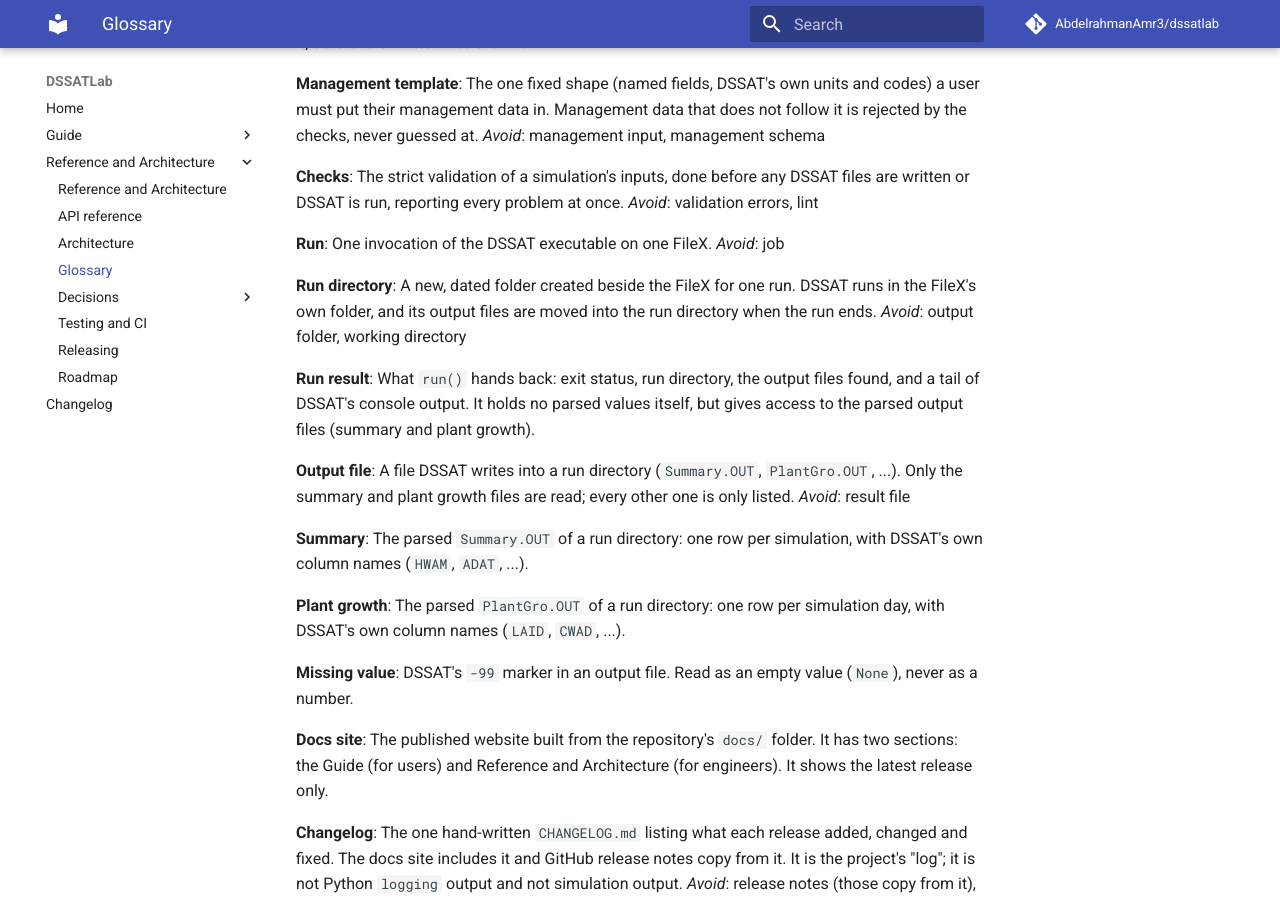
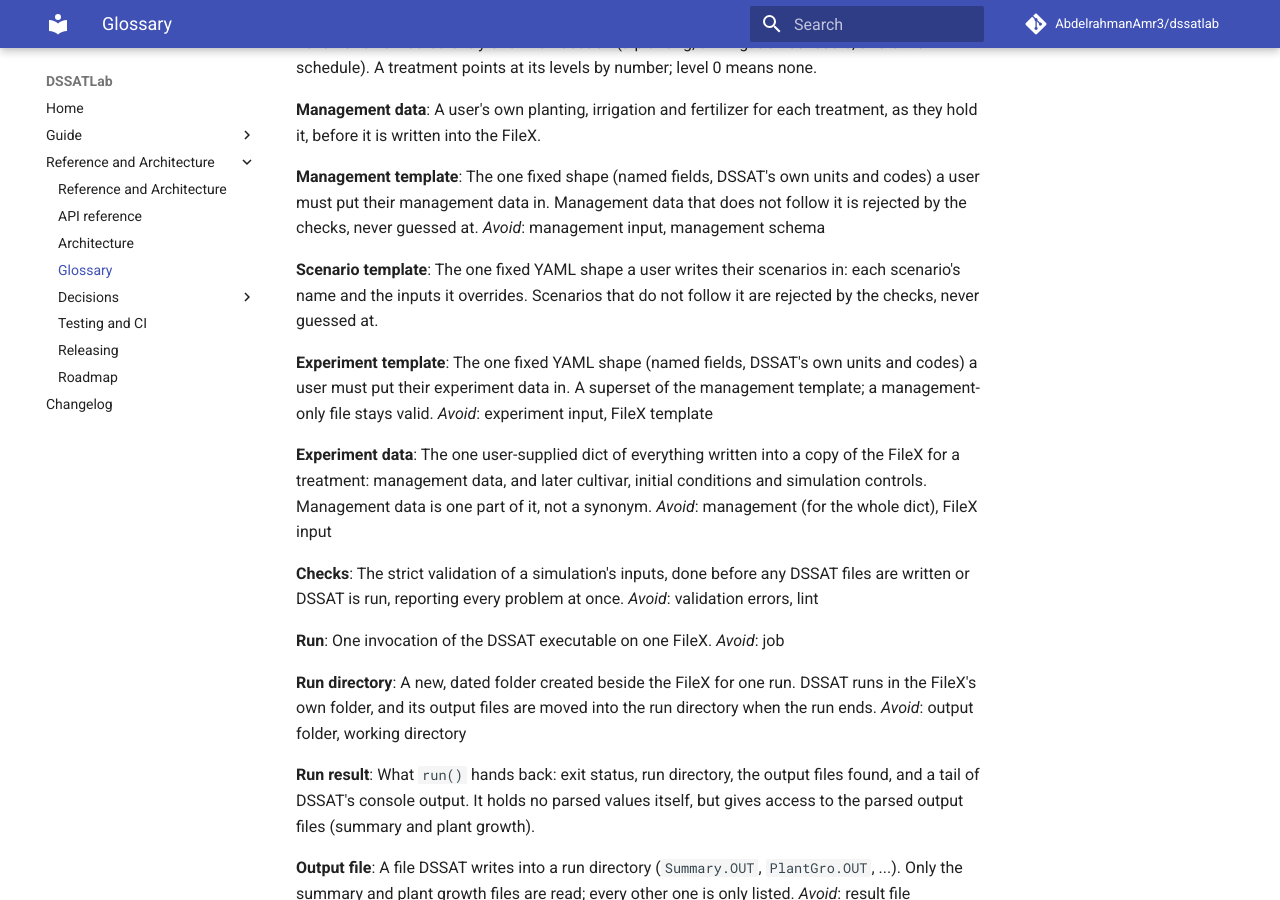
Before and after one commit to AbdelrahmanAmr3/dssatlab, an MkDocs documentation site: the page built from docs/reference/glossary.md, in a window 1280 px wide and 900 px high, scrolled down 1436 px. Built offline with MkDocs 1.6.1 and Material for MkDocs 9.7.7, drawn with Linux system fonts in a browser that asks for light colours; comment, search, counter and statistics services are not loaded; some of the changed text lies outside the part shown.

Commit message:
Glossary terms for scenarios and experiment data; propose ADR 0005
Adds Scenario, Scenario template, Experiment template and Experiment data to
CONTEXT.md, and ADR 0005 (proposed): experiment data is one YAML applied to a
copy of an existing FileX, FileX from scratch deferred.

Co-Authored-By: Claude Sonnet 5.5 <noreply@anthropic.com>

```diff
--- a/CONTEXT.md
+++ b/CONTEXT.md
@@ -49,6 +49,11 @@ one set of results. The unit a future `Simulation` object stands for. A run carr
 one or more simulations (one per treatment it covers).
 _Avoid_: job, experiment (an experiment holds several simulations)
 
+**Scenario**:
+A named set of input overrides applied to a base Simulation's inputs (weather, soil, or
+experiment data), run as its own simulation. Results are labelled with the scenario's name.
+_Avoid_: treatment (a treatment is a row of the FileX, a scenario is not), variant
+
 **Weather data**:
 A user's own daily weather, as they hold it (a table), before it is converted into a
 DSSAT weather file.
@@ -91,6 +96,23 @@ The one fixed shape (named fields, DSSAT's own units and codes) a user must put
 management data in. Management data that does not follow it is rejected by the checks,
 never guessed at.
 _Avoid_: management input, management schema
+
+**Scenario template**:
+The one fixed YAML shape a user writes their scenarios in: each scenario's name and the
+inputs it overrides. Scenarios that do not follow it are rejected by the checks, never
+guessed at.
+
+**Experiment template**:
+The one fixed YAML shape (named fields, DSSAT's own units and codes) a user must put their
+experiment data in. A superset of the management template; a management-only file stays
+valid.
+_Avoid_: experiment input, FileX template
+
+**Experiment data**:
+The one user-supplied dict of everything written into a copy of the FileX for a treatment:
+management data, and later cultivar, initial conditions and simulation controls. Management
+data is one part of it, not a synonym.
+_Avoid_: management (for the whole dict), FileX input
 
 **Checks**:
 The strict validation of a simulation's inputs, done before any DSSAT files are written or
```
Also changed, not shown: docs/adr/0005-experiment-data-edits-an-existing-filex.md (added, +32 -0 lines).
